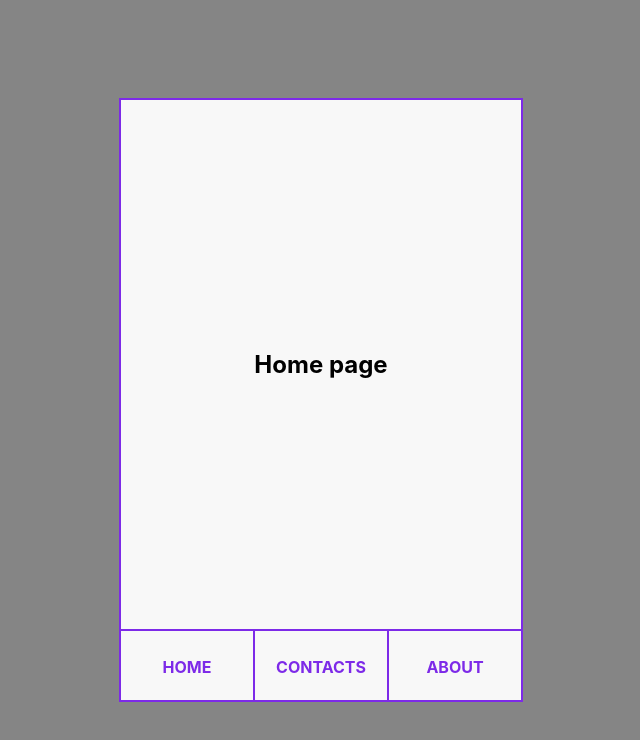
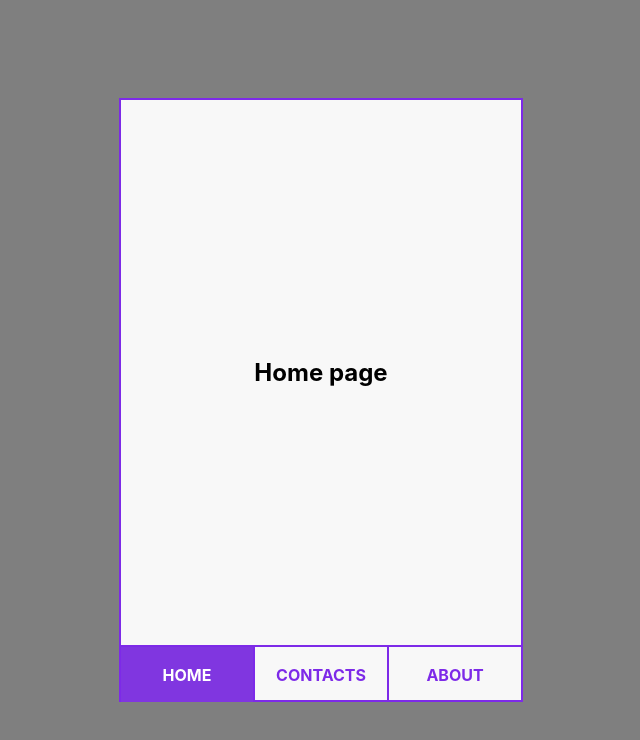
Before and after one commit to makssisua/contactsProject, a React (Create React App) app: page / in a window 1280 px wide. Shown: the top 740 px of the page, without its empty margins (319-959 px from the left). Built offline with nearby package versions, Linux system fonts and the light colour scheme.

Commit message:
Restyling  navigation v2 active tab

```diff
--- a/src/App/App.scss
+++ b/src/App/App.scss
@@ -18,7 +18,7 @@
   }
 
   &__nav {
-    height: 80px;
+    height: 60px;
     width: 100%;
   }
 }
--- a/src/components/Navigation/Navigation.scss
+++ b/src/components/Navigation/Navigation.scss
@@ -20,7 +20,7 @@
     font-weight: bold;
     text-transform: uppercase;
 
-    & a {
+    &--link {
       display: flex;
       justify-content: center;
       align-items: center;
@@ -34,11 +34,17 @@
         color: white;
         background-color: #8036e0;
       }
+    }
 
-      &--active {
-        color: white;
-        background-color: #8036e0;
-      }
+    &--active-link {
+      display: flex;
+      justify-content: center;
+      align-items: center;
+      height: 100%;
+      width: 100%;
+      color: white;
+      background-color: #8036e0;
+      text-decoration: none;
     }
   }
 }
--- a/src/components/Navigation/Navigation.tsx
+++ b/src/components/Navigation/Navigation.tsx
@@ -1,13 +1,46 @@
 import React from "react";
+import { useLocation } from "react-router";
 import { Link } from "react-router-dom";
 import "./Navigation.scss"
 
 export const Navigation = () => {
+  let url = useLocation();
+
   return (
       <ul className="navigation">
-        <li className="navigation__button navigation__button"><Link to="/">home</Link></li>
-        <li className="navigation__button"><Link to="/contacts">contacts</Link></li>
-        <li className="navigation__button"><Link to="/about">about</Link></li>
+        <li className="navigation__button">
+          <Link
+            className={url.pathname === '/'
+              ? 'navigation__button--active-link'
+              : 'navigation__button--link'
+            }
+            to="/"
+          >
+            home
+          </Link>
+        </li>
+        <li className="navigation__button">
+          <Link
+            className={url.pathname === '/contacts'
+            ? 'navigation__button--active-link'
+            : 'navigation__button--link'
+          }
+            to="/contacts"
+          >
+            contacts
+          </Link>
+        </li>
+        <li className="navigation__button">
+          <Link
+            className={url.pathname === '/about'
+            ? 'navigation__button--active-link'
+            : 'navigation__button--link'
+          }
+            to="/about"
+          >
+            about
+          </Link>
+        </li>
       </ul>
   )
 }
--- a/src/index.scss
+++ b/src/index.scss
@@ -4,7 +4,7 @@ body {
   align-items: center;
   margin: 0;
   height: 100vh;
-  background-color: rgba(0, 0, 0, 0.479);
+  background-color: rgba(0, 0, 0, 0.5);
   font-family: -apple-system, BlinkMacSystemFont, 'Segoe UI', 'Roboto', 'Oxygen',
     'Ubuntu', 'Cantarell', 'Fira Sans', 'Droid Sans', 'Helvetica Neue',
     sans-serif;
```
